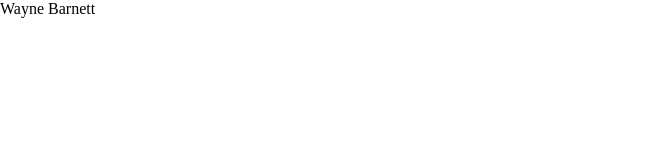
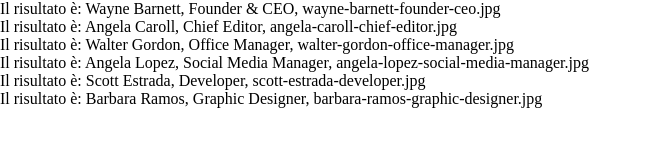
Before and after one commit to antoniogisondi/js-our-team, a plain HTML site: page index.html in a window 1280 px wide. Shown: the whole page, without its empty margins (0-652 px from the left). Drawn offline with Linux system fonts and the light colour scheme.

Commit message:
Finish milestone 1,2

```diff
--- a/index.html
+++ b/index.html
@@ -11,9 +11,12 @@
     <body>
         <header></header>
         <main>
-            <div class="container">
-
-            </div>
+            <div class="container"></div>
+            <div class="container-1"></div>
+            <div class="container-2"></div>
+            <div class="container-3"></div>
+            <div class="container-4"></div>
+            <div class="container-5"></div>
         </main>
     </body>
 </html>
--- a/js/main.js
+++ b/js/main.js
@@ -3,7 +3,7 @@ let team = [
     {
         'nome': 'Wayne Barnett',
         'role': 'Founder & CEO',
-        'img': 'wayne-barnett-founder-ceo.jpg'
+        'image': 'wayne-barnett-founder-ceo.jpg'
     },
     {
         'nome': 'Angela Caroll',
@@ -34,6 +34,9 @@ let team = [
 
 console.log(team)
 
-for(let key in team){
-    document.querySelector(".container").innerHTML = team[0].nome
-}
+document.querySelector(".container").innerHTML = `Il risultato è: ${team[0].nome},  ${team[0].role}, ${team[0].image}`
+document.querySelector(".container-1").innerHTML = `Il risultato è: ${team[1].nome},  ${team[1].role},  ${team[1].image}`
+document.querySelector(".container-2").innerHTML = `Il risultato è: ${team[2].nome},  ${team[2].role},  ${team[2].image}`
+document.querySelector(".container-3").innerHTML = `Il risultato è: ${team[3].nome},  ${team[3].role},  ${team[3].image}`
+document.querySelector(".container-4").innerHTML = `Il risultato è: ${team[4].nome},  ${team[4].role},  ${team[4].image}`
+document.querySelector(".container-5").innerHTML = `Il risultato è: ${team[5].nome},  ${team[5].role}, ${team[5].image}`
```
Also changed, not shown: 1 other file.
